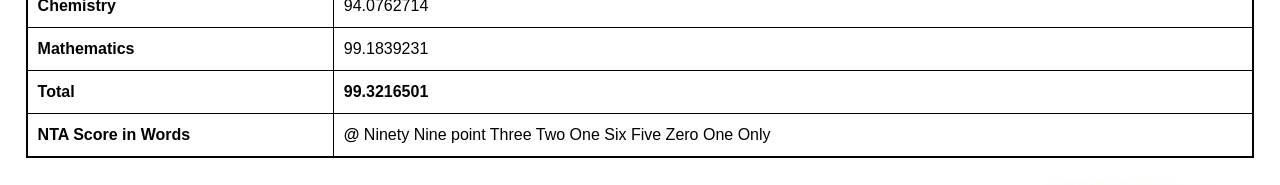
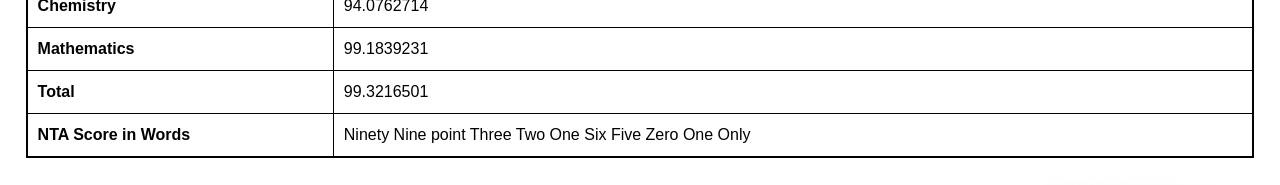
Before and after one commit to jrsharma973-hub/jee-main, a plain HTML site: page index.html in a window 1280 px wide. Shown: the part 662-847 px from the top of the page. Drawn offline with Linux system fonts and the light colour scheme.

Commit message:
Update index.html

```diff
--- a/index.html
+++ b/index.html
@@ -334,11 +334,11 @@
                     </tr>
                     <tr>
                         <td class="font-bold">Total</td>
-                        <td class="font-bold score-cell">99.3216501</td>
+                        <td class="font- score-cell">99.3216501</td>
                     </tr>
                     <tr>
                         <th class="align-left" style="vertical-align: middle;">NTA Score in Words</th>
-                        <td class="score-cell"><strong>@</strong> Ninety Nine point Three Two One Six Five Zero One Only</td>
+                        <td class="score-cell">Ninety Nine point Three Two One Six Five Zero One Only</td>
                     </tr>
                 </tbody>
             </table>
```
